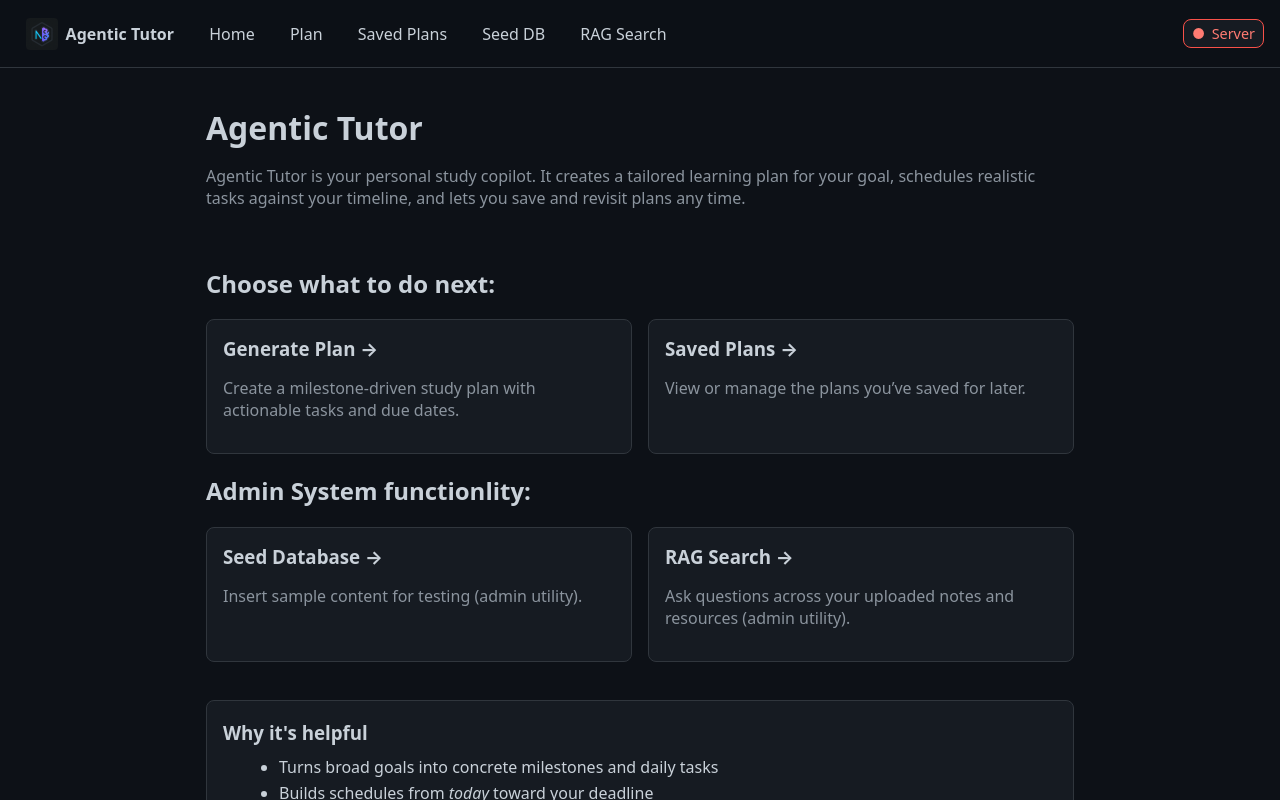
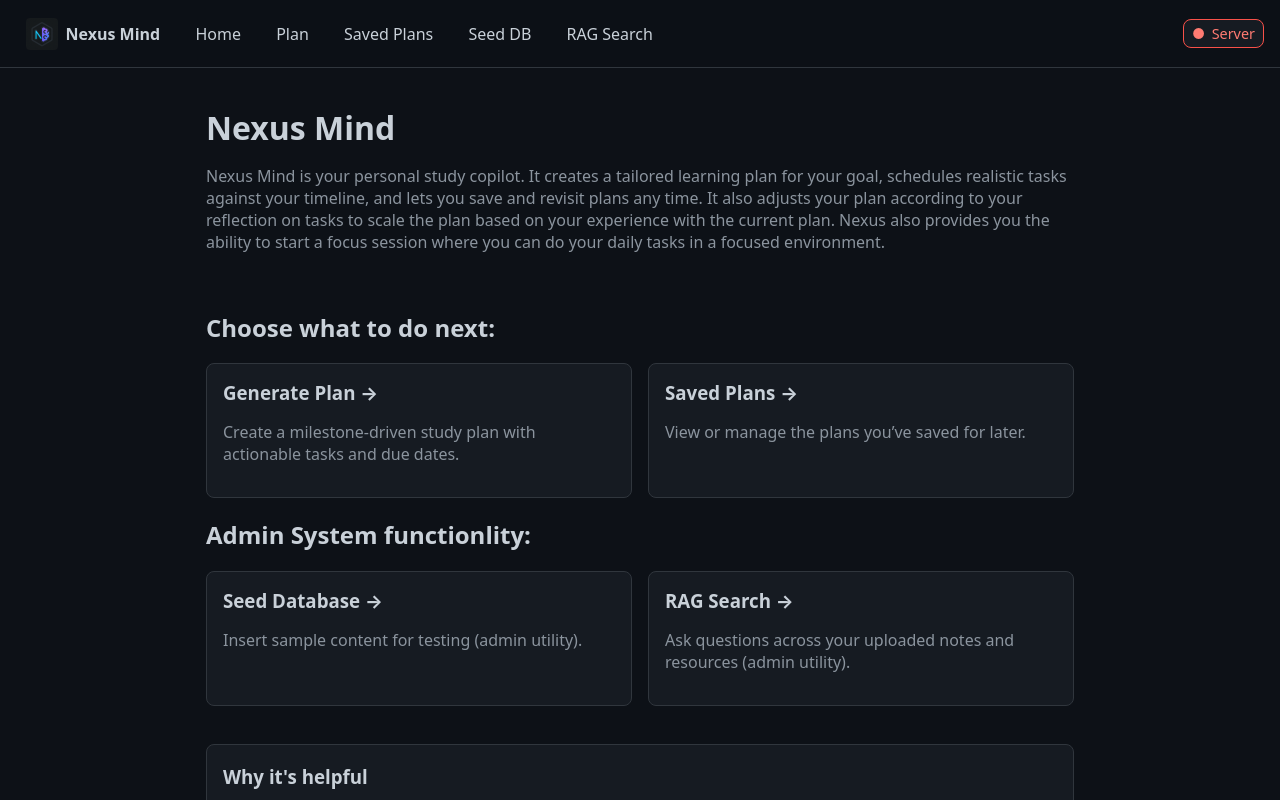
Before and after one commit to Reino-p/AI-Frontend, a SvelteKit app: page / in a window 1280 px wide. Shown: the top 800 px of the page. Built offline with nearby package versions, Linux system fonts and the light colour scheme; no server answers.

Commit message:
Nexus Mind renaming

```diff
--- a/src/routes/+layout.svelte
+++ b/src/routes/+layout.svelte
@@ -38,7 +38,7 @@
 	<div class="nav-left">
 	  <a href="/" class="brand">
 		<img src={logoDark} alt="Agentic Tutor logo" class="logo" />
-		<span class="brand-text">Agentic Tutor</span>
+		<span class="brand-text">Nexus Mind</span>
 	  </a>
 
 	  <!-- Desktop links -->
--- a/src/routes/+page.svelte
+++ b/src/routes/+page.svelte
@@ -2,10 +2,13 @@
   //script tag
 </script>
 
-<h1>Agentic Tutor</h1>
+<h1>Nexus Mind</h1>
 <p style="color: var(--muted)">
-	Agentic Tutor is your personal study copilot. It creates a tailored learning plan for your goal,
+	Nexus Mind is your personal study copilot. It creates a tailored learning plan for your goal,
 	schedules realistic tasks against your timeline, and lets you save and revisit plans any time.
+	It also adjusts your plan according to your reflection on tasks to scale the plan based on
+	your experience with the current plan. Nexus also provides you the ability to start a focus
+	session where you can do your daily tasks in a focused environment.
 </p> <br>
 
 <h2>Choose what to do next:</h2>
```
